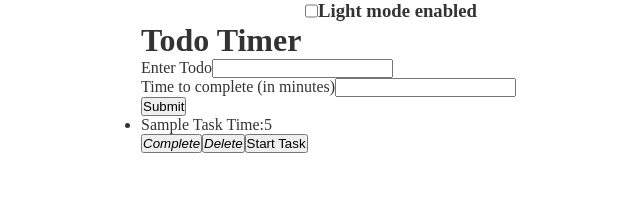
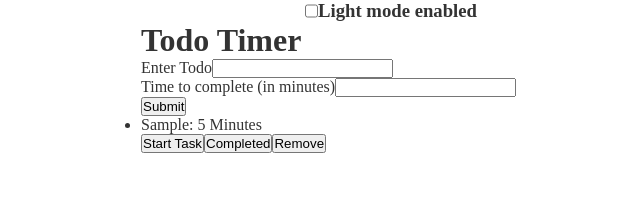
Before and after one commit to PhilippeRoemer/TodoTimer, a React (Create React App) app: page / in a window 1280 px wide. Both pictures are taken after typing "Sample", "5" into the empty fields and a click on the button "Submit". Shown: the top 206 px of the page, without its empty margins (249-889 px from the left). Built offline with nearby package versions, Linux system fonts and the light colour scheme.

Commit message:
Timer updated to include only minutes and completed button function updated

```diff
--- a/src/components/TodoItem.js
+++ b/src/components/TodoItem.js
@@ -19,6 +19,7 @@ function TodoItem({ text, time, todo, todoItems, setTodoItems }) {
                 return item;
             })
         );
+        setModalIsOpen(false);
     };
 
     const setTime = time * 60000;
@@ -27,23 +28,19 @@ function TodoItem({ text, time, todo, todoItems, setTodoItems }) {
     return (
         <div>
             <li className={`todo-item ${todo.completed ? "completed" : ""}`}>
-                {text} <span>Task Time:{time}</span>
-            </li>
-            <button onClick={completeHandler}>
-                <i>Complete</i>
-            </button>
-            <button onClick={deleteHandler}>
-                <i>Delete</i>
-            </button>
+                {text}: <span>{time} Minutes</span>
+            </li>{" "}
             <button onClick={() => setModalIsOpen(true)}>Start Task</button>
+            <button onClick={completeHandler}>Completed</button>
+            <button onClick={deleteHandler}>Remove</button>
             <Modal isOpen={modalIsOpen} onRequestClose={() => setModalIsOpen(false)}>
-                <p>Task Time:{time}</p>
+                <p>Task Time:{time} Minutes</p>
                 <button onClick={() => setModalIsOpen(false)}>Close</button>
-                <Timer initialTime={setTime} startImmediately={false} direction="backward">
+
+                <Timer initialTime={setTime} startImmediately={true} direction="backward" lastUnit="m">
                     {({ start, resume, pause, stop, reset }) => (
                         <React.Fragment>
                             <div>
-                                <Timer.Hours /> hours
                                 <Timer.Minutes /> minutes
                                 <Timer.Seconds /> seconds
                             </div>
@@ -54,6 +51,7 @@ function TodoItem({ text, time, todo, todoItems, setTodoItems }) {
                                 <button onClick={resume}>Resume</button>
                                 <button onClick={stop}>Stop</button>
                                 <button onClick={reset}>Reset</button>
+                                <button onClick={completeHandler}>Completed</button>
                             </div>
                         </React.Fragment>
                     )}
```
